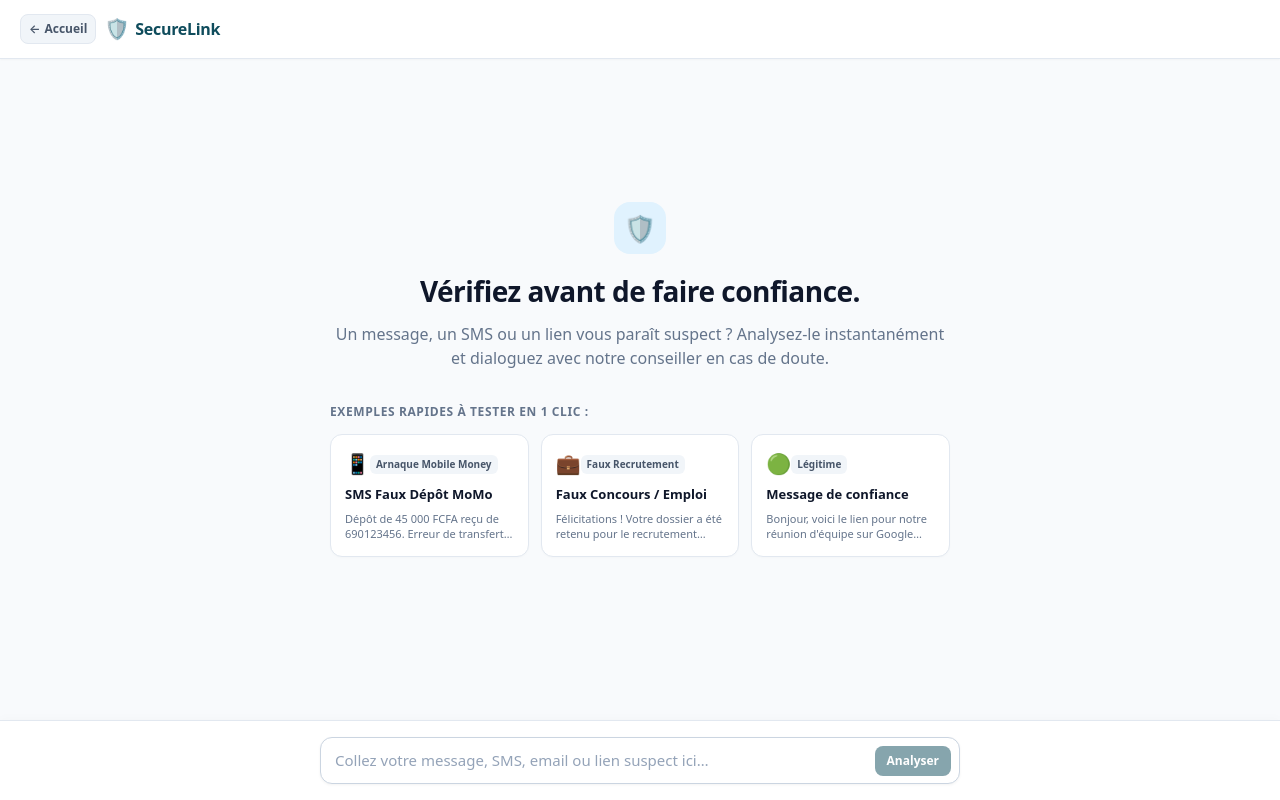
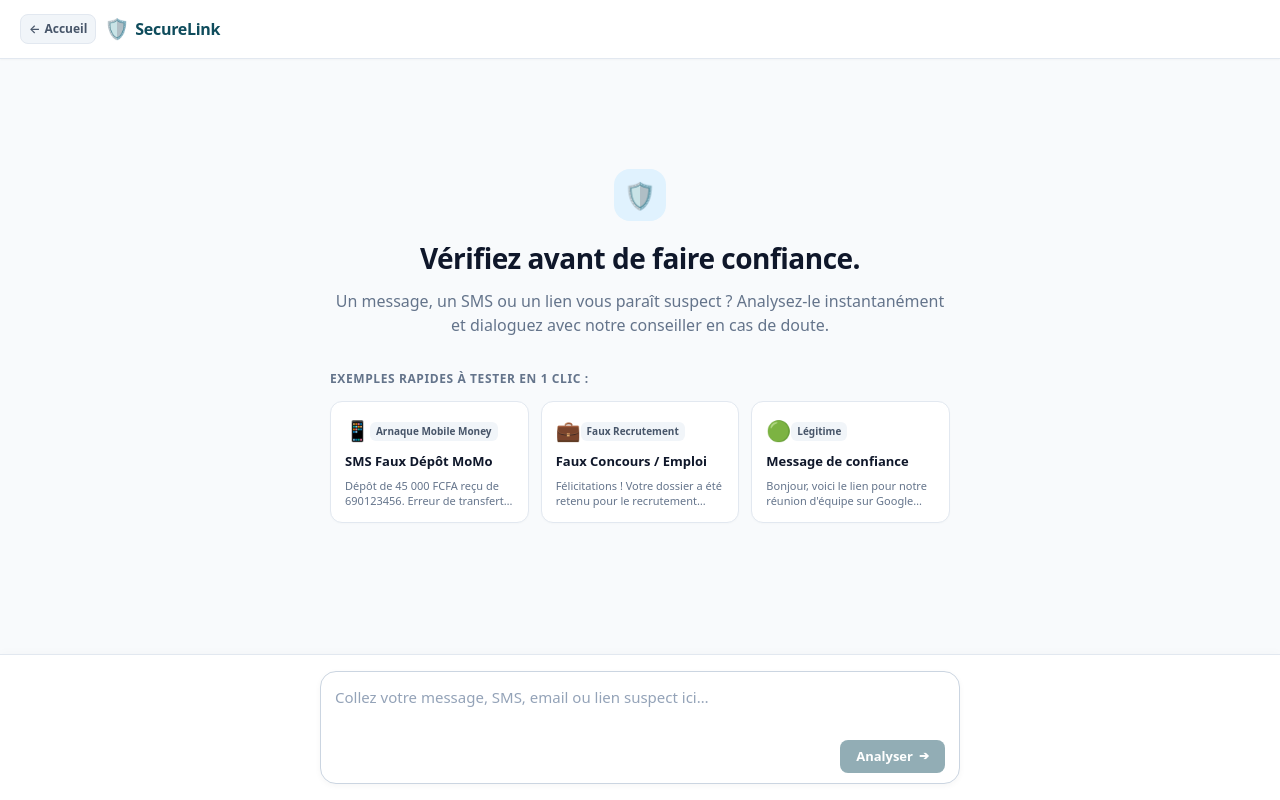
Before and after one commit to moumbagnanchareibrahimsoudess-design/securelink, a Next.js app: page /analyse in a window 1280 px wide. Built offline with nearby package versions, Linux system fonts and the light colour scheme.

Commit message:
refactor(ui): adopt ChatGPT-style input card with full-width textarea and separate bottom action row

```diff
--- a/app/analyse/page.tsx
+++ b/app/analyse/page.tsx
@@ -461,13 +461,9 @@ Vérifié avec SecureLink.`;
         .btn-hover:hover {
           filter: brightness(0.95);
         }
-        .responsive-textarea {
-          padding: 12px 115px 12px 12px !important;
-        }
-        @media (min-width: 640px) {
-          .responsive-textarea {
-            padding: 12px 170px 12px 14px !important;
-          }
+        .input-card:focus-within {
+          border-color: #0f4c5c !important;
+          box-shadow: 0 0 0 2px rgba(15, 76, 92, 0.15) !important;
         }
       `}</style>
 
@@ -1284,13 +1280,17 @@ Vérifié avec SecureLink.`;
       >
         <div style={{ maxWidth: 640, margin: "0 auto" }}>
           <div
+            className="input-card"
             style={{
-              position: "relative",
               border: "1px solid #CBD5E1",
-              borderRadius: 12,
+              borderRadius: 16,
               backgroundColor: "#FFFFFF",
-              boxShadow: "0 1px 3px rgba(0,0,0,0.05)",
-              overflow: "hidden",
+              boxShadow: "0 2px 6px rgba(0,0,0,0.04)",
+              padding: "12px 14px 10px 14px",
+              display: "flex",
+              flexDirection: "column",
+              gap: 8,
+              transition: "border-color 0.2s, box-shadow 0.2s",
             }}
           >
             <textarea
@@ -1304,7 +1304,6 @@ Vérifié avec SecureLink.`;
                   : "Collez votre message, SMS, email ou lien suspect ici…"
               }
               rows={1}
-              className="responsive-textarea"
               style={{
                 resize: "none",
                 border: "none",
@@ -1314,39 +1313,55 @@ Vérifié avec SecureLink.`;
                 width: "100%",
                 boxSizing: "border-box",
                 display: "block",
-                lineHeight: 1.4,
+                lineHeight: 1.5,
                 backgroundColor: "transparent",
+                color: "#0F172A",
+                padding: "2px 0",
               }}
             />
 
+            {/* Rangée d'actions en bas de la boîte */}
             <div
               style={{
-                position: "absolute",
-                bottom: 7,
-                right: 8,
                 display: "flex",
+                justifyContent: "space-between",
                 alignItems: "center",
-                gap: 5,
+                paddingTop: 4,
               }}
             >
+              <div>
                 {content.trim().length > 0 && (
                   <button
                     type="button"
                     onClick={() => setContent("")}
+                    className="btn-hover"
                     style={{
-                    backgroundColor: "transparent",
+                      backgroundColor: "#F1F5F9",
                       border: "none",
-                    color: "#94A3B8",
+                      color: "#64748B",
                       cursor: "pointer",
-                    fontSize: 13,
-                    padding: "4px 6px",
+                      fontSize: 12,
+                      padding: "4px 8px",
+                      borderRadius: 6,
+                      display: "inline-flex",
+                      alignItems: "center",
+                      gap: 4,
                     }}
                     title="Effacer la saisie"
                   >
-                  ✕
+                    <span>✕</span>
+                    <span style={{ fontSize: 11 }}>Effacer</span>
                   </button>
                 )}
+              </div>
 
+              <div
+                style={{
+                  display: "flex",
+                  alignItems: "center",
+                  gap: 8,
+                }}
+              >
                 {hasStarted && lastExchange?.result && content.trim().length > 0 && (
                   <button
                     type="button"
@@ -1358,18 +1373,18 @@ Vérifié avec SecureLink.`;
                       color: "#FFFFFF",
                       border: "none",
                       borderRadius: 8,
-                    padding: "6px 9px",
+                      padding: "7px 11px",
                       fontSize: 12,
                       fontWeight: 600,
                       cursor: isAnyLoading ? "not-allowed" : "pointer",
                       display: "inline-flex",
                       alignItems: "center",
-                    gap: 3,
+                      gap: 4,
                     }}
                     title="Poser cette question au conseiller"
                   >
                     <span>💬</span>
-                  <span className="hidden sm:inline">Conseil</span>
+                    <span>Conseil</span>
                   </button>
                 )}
 
@@ -1383,14 +1398,14 @@ Vérifié avec SecureLink.`;
                     color: "#FFFFFF",
                     border: "none",
                     borderRadius: 8,
-                  padding: "6px 12px",
-                  fontSize: 12,
+                    padding: "7px 16px",
+                    fontSize: 13,
                     fontWeight: 600,
                     cursor: isAnyLoading || !content.trim() ? "not-allowed" : "pointer",
-                  opacity: isAnyLoading || !content.trim() ? 0.5 : 1,
+                    opacity: isAnyLoading || !content.trim() ? 0.45 : 1,
                     display: "inline-flex",
                     alignItems: "center",
-                  gap: 5,
+                    gap: 6,
                     transition: "all 0.2s",
                     whiteSpace: "nowrap",
                   }}
@@ -1409,7 +1424,9 @@ Vérifié avec SecureLink.`;
                     />
                   )}
                   <span>Analyser</span>
+                  <span style={{ fontSize: 12 }}>➔</span>
                 </button>
+              </div>
             </div>
           </div>
         </div>
```
Lines whose indentation alone changed are shown as unchanged.
